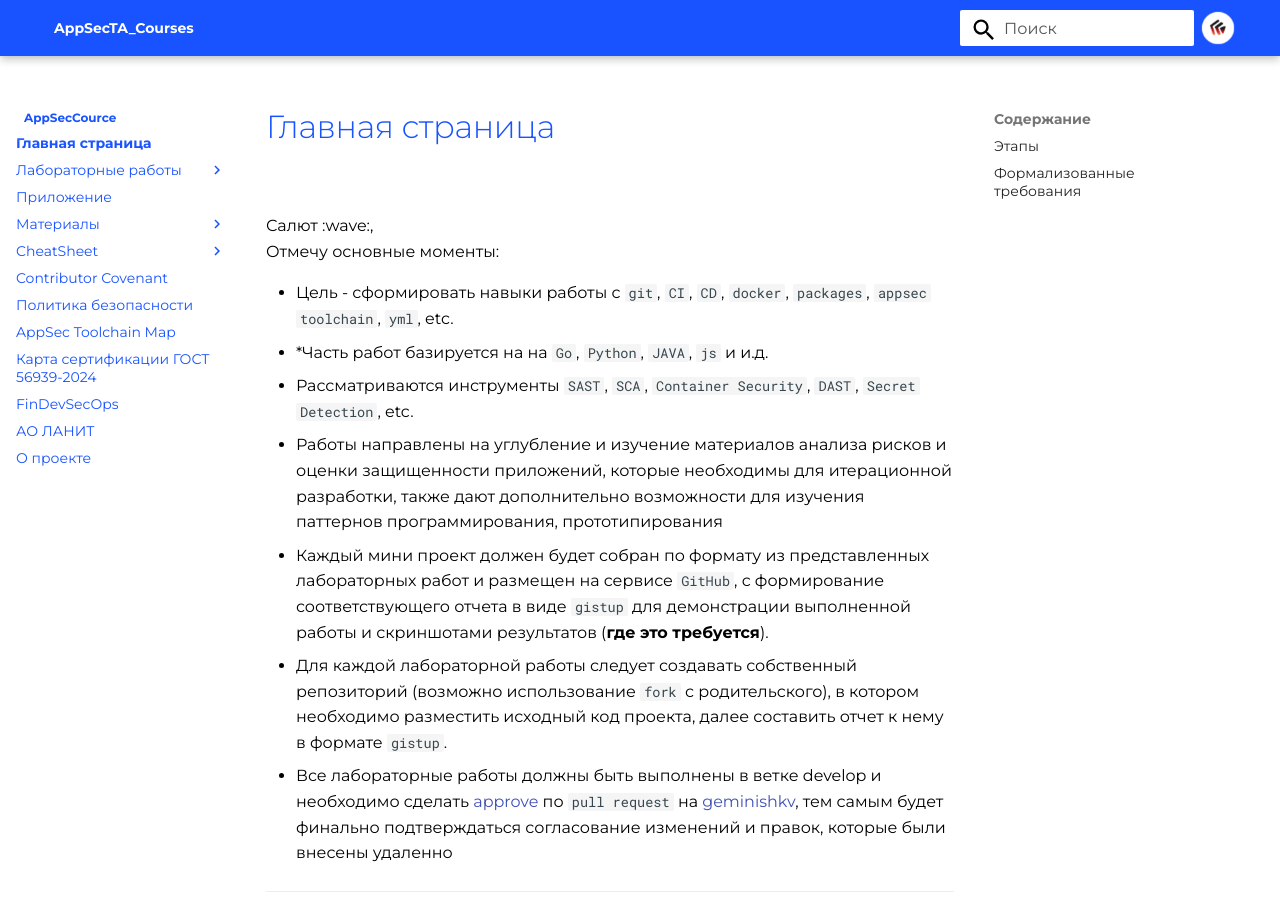
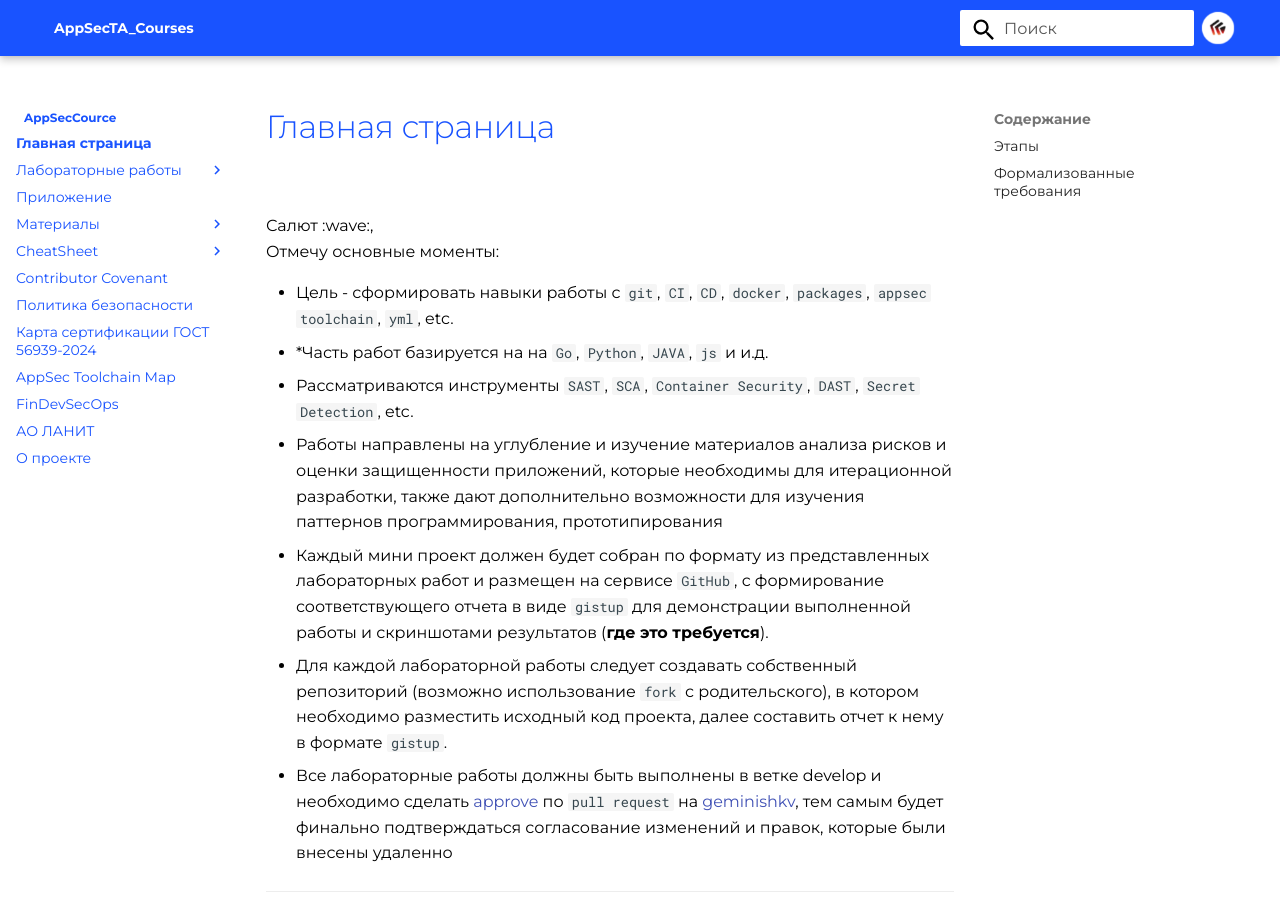
Before and after one commit to Electro1ux/course_labs, an MkDocs documentation site: the page built from docs/index.md, in a window 1280 px wide and 900 px high. Built offline with MkDocs 1.6.1 and Material for MkDocs 9.7.7, drawn with Linux system fonts in a browser that asks for light colours.

```diff
--- a/mkdocs.yml
+++ b/mkdocs.yml
@@ -1,3 +1,4 @@
+---
 site_name: AppSecCource
 site_url: "https://geminishkv.github.io/course_labs/"
 
@@ -53,7 +54,7 @@ nav:
           - "Authorization": Authorization.md
           - "Authentication": Authentication.md
           - "Client-side Attacks": Client-side Attacks.md
-          - "ommand Execution": Command Execution.md
+          - "Command Execution": Command Execution.md
           - "Logical Attacks": Logical Attacks.md
           - "Information Disclosure": Information Disclosure.md
   - "CheatSheet":
@@ -64,8 +65,10 @@ nav:
       - ".gitignore": artifacts/cheatsheet/CHEATSHEET_GITIGNORE.md
   - "Contributor Covenant": Contributor Covenant.md
   - "Политика безопасности": Security.md
+  - "Карта сертификации ГОСТ 56939-2024":
+      >-
+        https://storage.yandexcloud.net/aft-tilda/%D0%A2%D0%B8%D0%BF%D0%BE%D0%B2%D0%BE%D0%B9%20%D0%BF%D1%80%D0%BE%D1%86%D0%B5%D1%81%D1%81%20%D0%B1%D0%B5%D0%B7%D0%BE%D0%BF%D0%B0%D1%81%D0%BD%D0%BE%D0%B9%20%D1%80%D0%B0%D0%B7%D1%80%D0%B0%D0%B1%D0%BE%D1%82%D0%BA%D0%B8%20%D0%B4%D0%BB%D1%8F%20%D1%84%D0%B8%D0%BD%D1%82%D0%B5%D1%85%D0%B0.pdf
   - "AppSec Toolchain Map": "https://geminishkv.github.io/oss_toolchainmap/research-notes/"
-  - "Карта сертификации ГОСТ 56939-2024": "https://storage.yandexcloud.net/aft-tilda/%D0%A2%D0%B8%D0%BF%D0%BE%D0%B2%D0%BE%D0%B9%20%D0%BF%D1%80%D0%BE%D1%86%D0%B5%D1%81%D1%81%20%D0%B1%D0%B5%D0%B7%D0%BE%D0%BF%D0%B0%D1%81%D0%BD%D0%BE%D0%B9%20%D1%80%D0%B0%D0%B7%D1%80%D0%B0%D0%B1%D0%BE%D1%82%D0%BA%D0%B8%20%D0%B4%D0%BB%D1%8F%20%D1%84%D0%B8%D0%BD%D1%82%D0%B5%D1%85%D0%B0.pdf"
   - "FinDevSecOps": "https://findevsecops.ru/"
   - "АО ЛАНИТ": "https://www.lanit.ru"
   - "О проекте": about.md
@@ -93,5 +96,3 @@ extra:
       link: https://t.me/shmakovis_appsec
     - icon: fontawesome/regular/envelope
       link: mailto:shmakovis@inbox.ru
-    - icon: fontawesome/brands/youtube
-      link: https://
```
Also changed, not shown: 3 other files.
